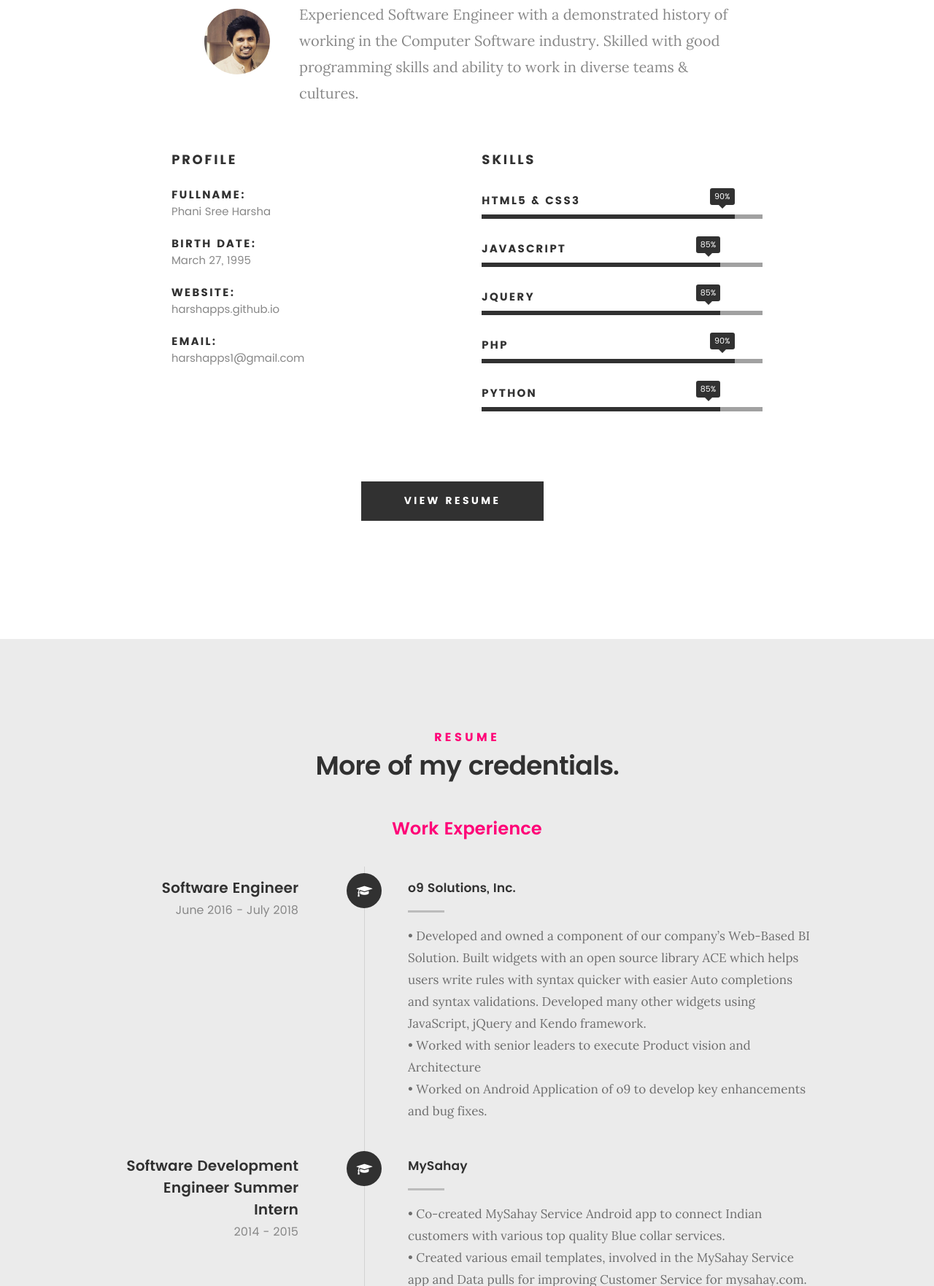
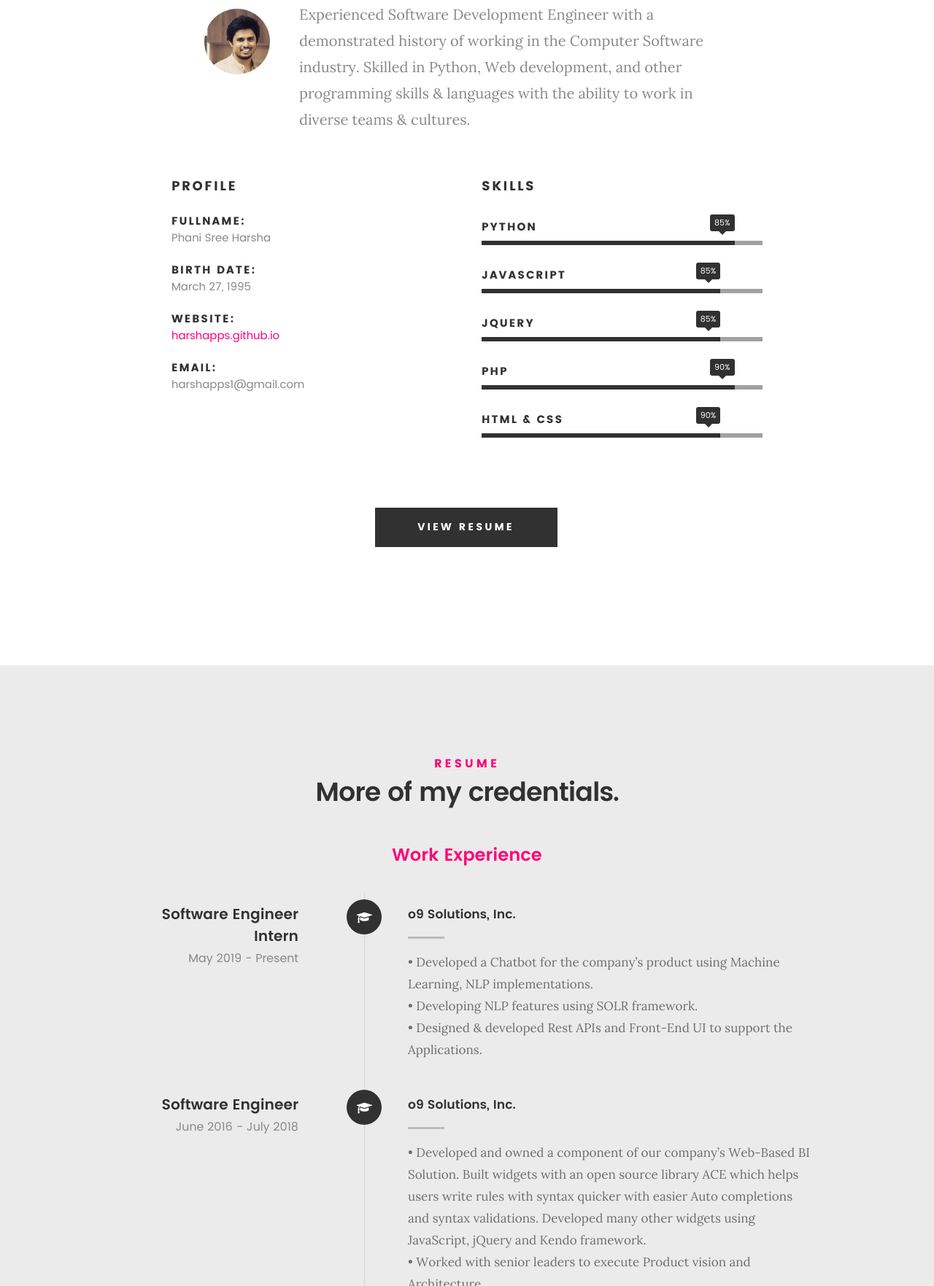
Before and after one commit to harshapps/harshapps.github.io, a plain HTML site: page index.html in a window 1280 px wide. Shown: the part 1037-2800 px from the top of the page at 73% size. Drawn offline with Linux system fonts and the light colour scheme; files whose address does not match are found by name.

Commit message:
Updating profile

```diff
--- a/index.html
+++ b/index.html
@@ -77,7 +77,7 @@
 						<h1>I'm Harsha.</h1>
 
 						<p class="intro-position">
-							<span>Developer</span>
+							<span>Full Stack Developer</span>
 							<span>Passionate Programmer</span>
 						</p>
 
@@ -114,7 +114,7 @@
 
    					<img src="images/profile-pic.jpg" alt="Profile Picture">
 
-   					<p class="lead">Experienced Software Engineer with a demonstrated history of working in the Computer Software industry. Skilled with good programming skills and ability to work in diverse teams & cultures.</p>
+   					<p class="lead">Experienced Software Development Engineer with a demonstrated history of working in the Computer Software industry. Skilled in Python, Web development, and other programming skills & languages with the ability to work in diverse teams & cultures.</p>
    				</div>
 
    			</div>
@@ -142,7 +142,7 @@
    				</li> -->
    				<li>
    					<strong>Website:</strong>
-   					<span>harshapps.github.io</span>
+   					<span><a href="https://harshapps.github.io/" target="_blank">harshapps.github.io</span>
    				</li>
    				<li>
    					<strong>Email:</strong>
@@ -160,8 +160,8 @@
 
    			<ul class="skill-bars">
    				<li>
-   					<div class="progress percent90"><span>90%</span></div>
-   					<strong>HTML5 & CSS3</strong>
+   					<div class="progress percent90"><span>85%</span></div>
+   					<strong>Python</strong>
    				</li>
    				<li>
    					<div class="progress percent85"><span>85%</span></div>
@@ -176,8 +176,8 @@
    					<strong>PHP</strong>
    				</li>
    				<li>
-   					<div class="progress percent85"><span>85%</span></div>
-   					<strong>Python</strong>
+   					<div class="progress percent85"><span>90%</span></div>
+   					<strong>HTML & CSS</strong>
    				</li>
 
    			</ul> <!-- /skill-bars -->
@@ -189,7 +189,7 @@
    	<div class="row button-section">
    		<div class="col-twelve">
    			<!-- <a href="#contact" title="Hire Me" class="button stroke smoothscroll">Hire Me</a> -->
-   			<a href="https://drive.google.com/file/d/1v-jMaECUsOKr0UErVIDJGFy1JU0V8mdA/view?usp=sharing" target="_blank" title="View Resume" class="button button-primary">View Resume</a>
+   			<a href="https://drive.google.com/open?id=1aRZsedXI5MOOPTCq2xcjlh1bplihFjvG" target="_blank" title="View Resume" class="button button-primary">View Resume</a>
    		</div>
    	</div>
 
@@ -222,6 +222,29 @@
    			<div class="col-twelve">
 
    				<div class="timeline-wrap">
+
+
+                  <div class="timeline-block">
+
+                     <div class="timeline-ico">
+                        <i class="fa fa-graduation-cap"></i>
+                     </div>
+
+                     <div class="timeline-header">
+                        <h3>Software Engineer Intern</h3>
+                        <p>May 2019 - Present</p>
+                     </div>
+
+                     <div class="timeline-content">
+                        <h4>o9 Solutions, Inc.</h4>
+                        <p>• Developed a Chatbot for the company’s product using Machine Learning, NLP implementations.<br/>
+                           • Developing NLP features using SOLR framework.<br/>
+                           • Designed & developed Rest APIs and Front-End UI to support the Applications.<br/>
+                        </p>
+                     </div>
+
+                  </div> <!-- /timeline-block -->
+
 
    					<div class="timeline-block">
 
@@ -315,7 +338,7 @@
 
    						<div class="timeline-content">
    							<h4>The University of Texas at Arlington</h4>
-   							<p>Computer Science</p>
+   							<p>Computer Science, Grade: 4.0</p>
    							<p>Majors: Artificial intelligence and Databases</p>
    						</div>
 
```
